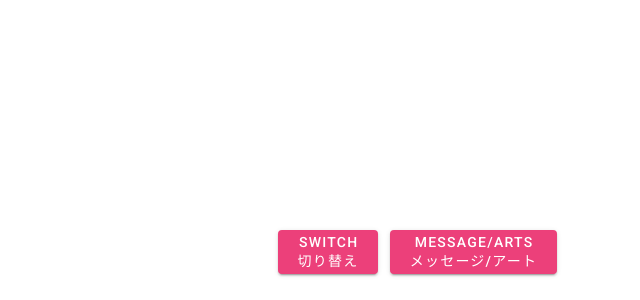
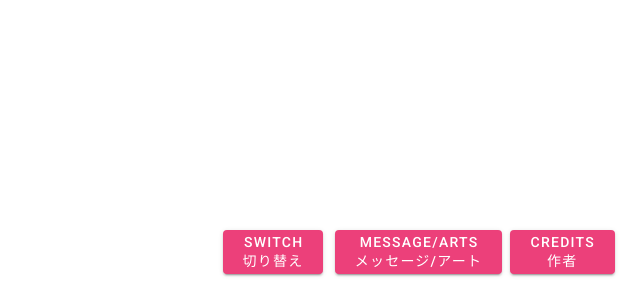
Before and after one commit to sjcl/aqua-birthday-2021, a Vue app: page / in a window 1280 px wide. Shown: the part 500-800 px from the top of the page, without its empty margins (640-1280 px from the left). Built offline with nearby package versions, Linux system fonts and the light colour scheme.

Commit message:
Add credits

```diff
--- /dev/null
+++ b/src/components/Credits.vue
@@ -0,0 +1,22 @@
+<template>
+  <v-container class="overlay overflow-y-auto">
+      <div class="text-center text-h4 my-1">Credits</div>
+      <div class="text-center text-h4 my-1">作者</div>
+      <div class="text-center text-h5 my-1">Project Organizers</div>
+      <span>Waffles, Corneus, Piniko, Rei</span>
+      <div class="text-center text-h5 my-1">Message Design</div>
+      <span>CD</span>
+      <div class="text-center text-h5 my-1">Website</div>
+      <span>sjcl</span>
+      <div class="text-center text-h5 my-1">Main Art</div>
+      <span>Darjeeling @xdarjeelingxtea</span>
+      <div class="text-center text-h5 my-1">Others</div>
+      <span>Seiso SIlver, Warthog</span>
+  </v-container>
+</template>
+
+<style>
+.overlay {
+    max-height: 90vh;
+}
+</style>
--- a/src/components/Mosaic.vue
+++ b/src/components/Mosaic.vue
@@ -23,6 +23,12 @@
         class="mx-1 white--text"
         large
       >Message/arts<br>メッセージ/アート</v-btn>
+      <v-btn
+        @click="showCredits = true"
+        color="pink lighten-1"
+        class="mx-1 white--text"
+        large
+      >Credits<br>作者</v-btn>
     </div>
 
     <v-overlay :value="showMessages" class="text-center">
@@ -34,23 +40,36 @@
         large
       >Close</v-btn>
     </v-overlay>
+
+    <v-overlay :value="showCredits" class="text-center">
+      <Credits />
+      <v-btn
+        @click="showCredits = false"
+        color="pink lighten-1"
+        class="ma-2 white--text"
+        large
+      >Close</v-btn>
+    </v-overlay>
   </div>
 </template>
 
 <script>
 import imageZoom from "vue-image-zoomer";
 import Messages from "@/components/Messages";
+import Credits from "@/components/Credits";
 
 export default {
   components: {
     imageZoom,
-    Messages
+    Messages,
+    Credits
   },
   data() {
     return {
       loading: true,
       showOriginal: true,
-      showMessages: false
+      showMessages: false,
+      showCredits: false
     };
   },
   mounted() {
@@ -87,7 +106,7 @@ export default {
 .buttons {
   position: fixed;
   top: calc(100vh - 70px);
-  left: max(100vw - 370px, 1px);
+  left: max(100vw - 425px, 1px);
   /* right: 20px;
   bottom: 20px; */
 }
```
